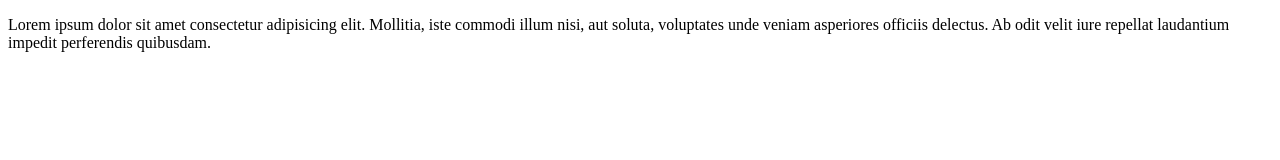
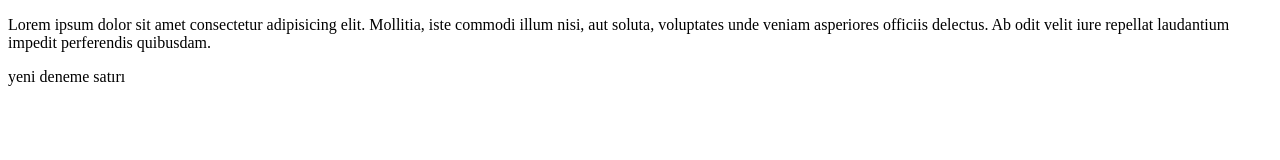
Before and after one commit to 4hmtpl/T103, a plain HTML site: page index.html in a window 1280 px wide. Drawn offline with Linux system fonts and the light colour scheme.

Commit message:
bu kod ahmetten geldi2

```diff
--- a/index.html
+++ b/index.html
@@ -8,5 +8,6 @@
 </head>
 <body>
   <p>Lorem ipsum dolor sit amet consectetur adipisicing elit. Mollitia, iste commodi illum nisi, aut soluta, voluptates unde veniam asperiores officiis delectus. Ab odit velit iure repellat laudantium impedit perferendis quibusdam.</p>
+  <p>yeni deneme satırı</p>
 </body>
 </html>
```
